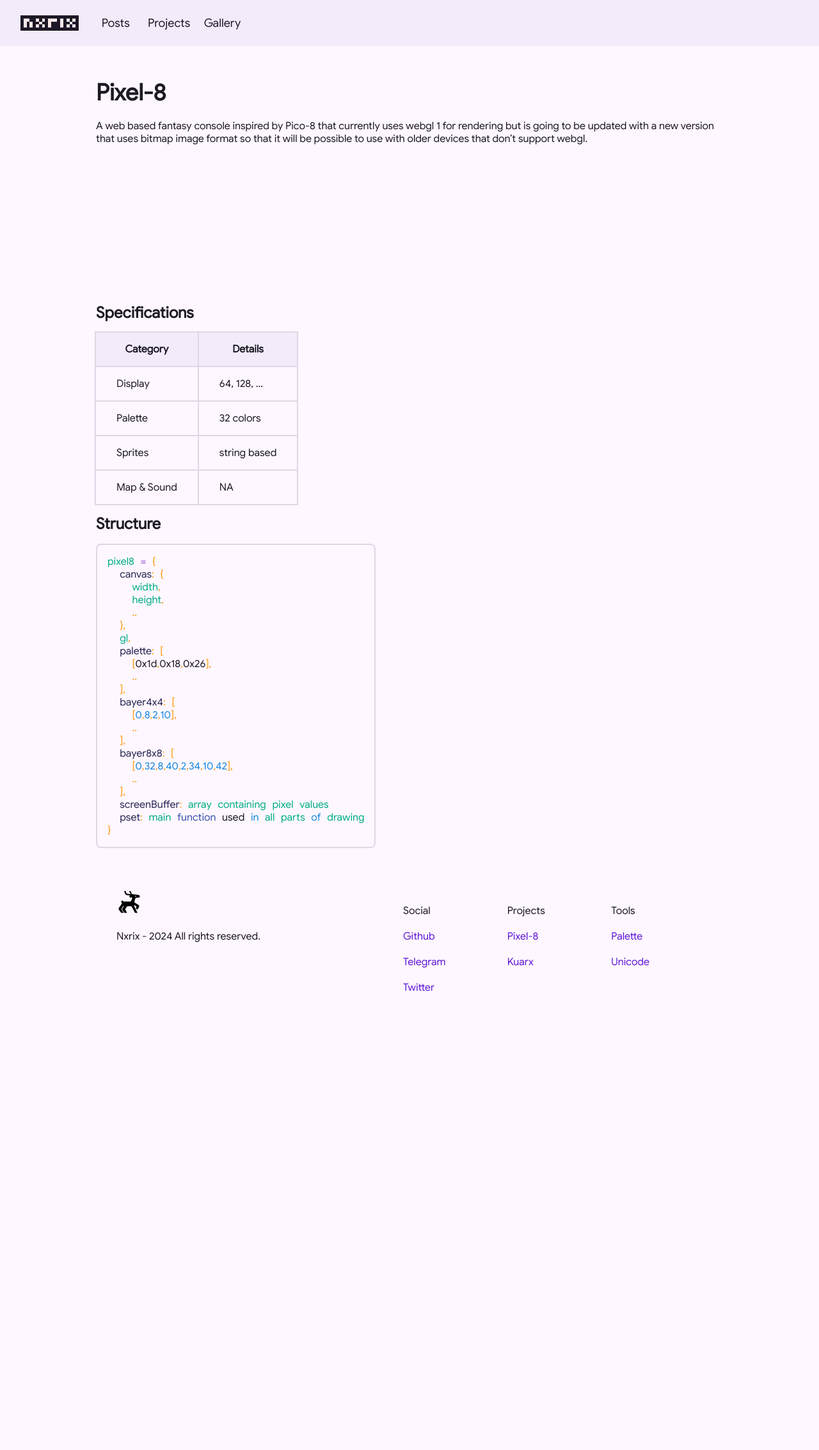
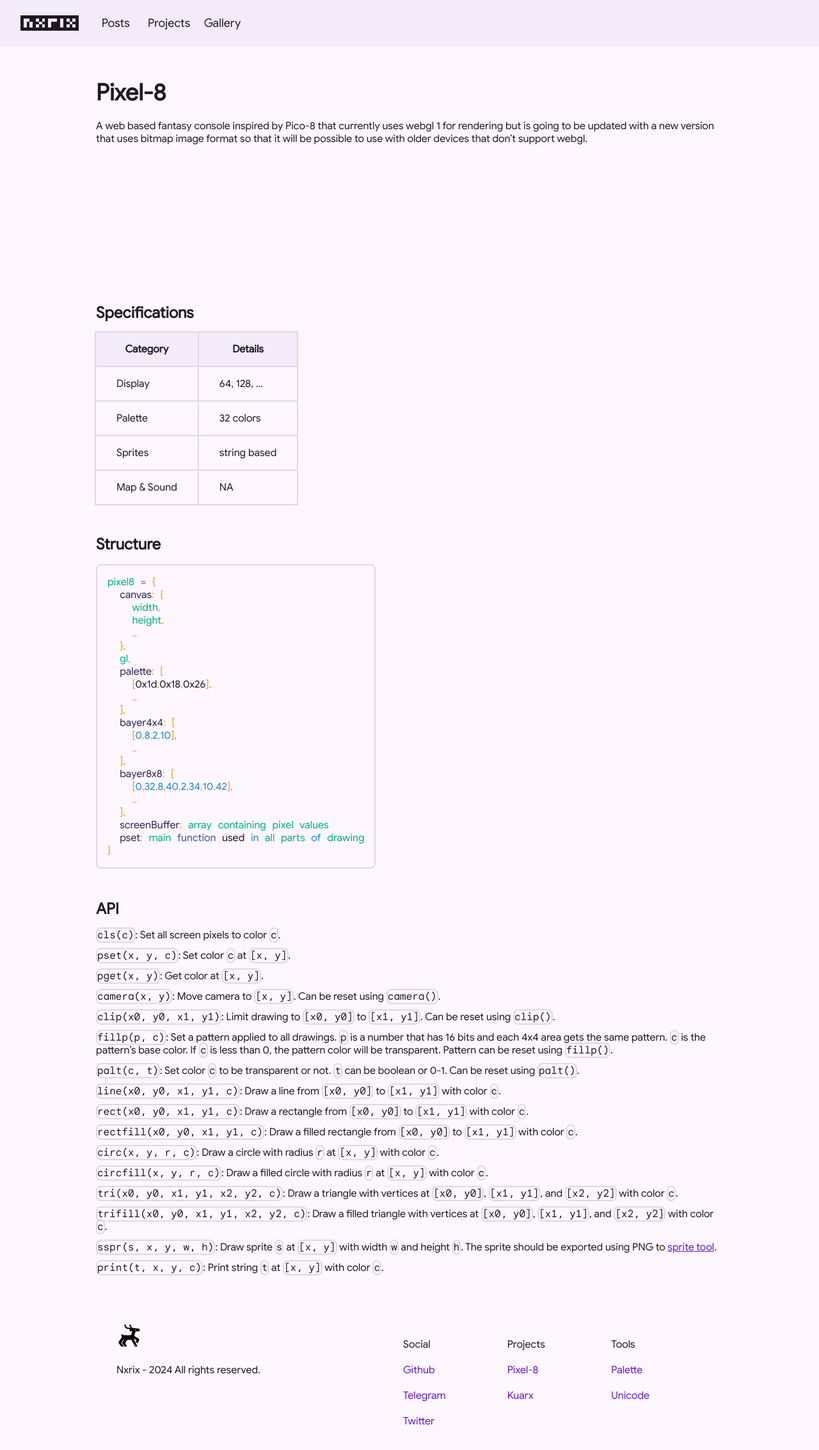
Before and after one commit to Nxrix/nxrix.github.io, a Jekyll site: the page built from _projects/pixel-8.md, in a window 1280 px wide. Shown: the top 2267 px of the page at 64% size. Built offline with Jekyll 4.4.1, drawn with Linux system fonts in a browser that asks for light colours.

Commit message:
Update pixel-8.md

````diff
--- a/_projects/pixel-8.md
+++ b/_projects/pixel-8.md
@@ -23,6 +23,8 @@
 | Palette      | 32 colors           |
 | Sprites      | string based        |
 | Map & Sound  | NA                  |
+
+<br>
 
 ### Structure
 
@@ -50,6 +52,42 @@
   pset: main function used in all parts of drawing
 }
 ```
+
+<br>
+
+### API
+
+`cls(c)`: Set all screen pixels to color `c`.
+
+`pset(x, y, c)`: Set color `c` at `[x, y]`.
+
+`pget(x, y)`: Get color at `[x, y]`.
+
+`camera(x, y)`: Move camera to `[x, y]`. Can be reset using `camera()`.
+
+`clip(x0, y0, x1, y1)`: Limit drawing to `[x0, y0]` to `[x1, y1]`. Can be reset using `clip()`.
+
+`fillp(p, c)`: Set a pattern applied to all drawings. `p` is a number that has 16 bits and each 4x4 area gets the same pattern. `c` is the pattern's base color. If `c` is less than 0, the pattern color will be transparent. Pattern can be reset using `fillp()`.
+
+`palt(c, t)`: Set color `c` to be transparent or not. `t` can be boolean or 0-1. Can be reset using `palt()`.
+
+`line(x0, y0, x1, y1, c)`: Draw a line from `[x0, y0]` to `[x1, y1]` with color `c`.
+
+`rect(x0, y0, x1, y1, c)`: Draw a rectangle from `[x0, y0]` to `[x1, y1]` with color `c`.
+
+`rectfill(x0, y0, x1, y1, c)`: Draw a filled rectangle from `[x0, y0]` to `[x1, y1]` with color `c`.
+
+`circ(x, y, r, c)`: Draw a circle with radius `r` at `[x, y]` with color `c`.
+
+`circfill(x, y, r, c)`: Draw a filled circle with radius `r` at `[x, y]` with color `c`.
+
+`tri(x0, y0, x1, y1, x2, y2, c)`: Draw a triangle with vertices at `[x0, y0]`, `[x1, y1]`, and `[x2, y2]` with color `c`.
+
+`trifill(x0, y0, x1, y1, x2, y2, c)`: Draw a filled triangle with vertices at `[x0, y0]`, `[x1, y1]`, and `[x2, y2]` with color `c`.
+
+`sspr(s, x, y, w, h)`: Draw sprite `s` at `[x, y]` with width `w` and height `h`. The sprite should be exported using PNG to [sprite tool](../Pixel-8/img2str).
+
+`print(t, x, y, c)`: Print string `t` at `[x, y]` with color `c`.
 
 <script src="https://nxrix.github.io/pixel-8/assets/js/pixel8.js"></script>
 <script>
````
